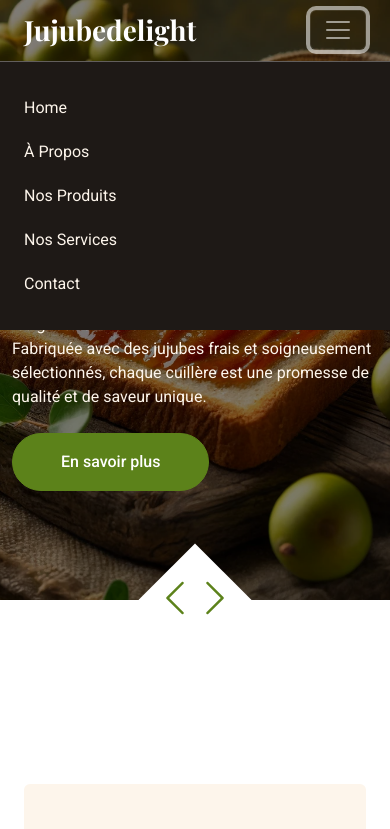
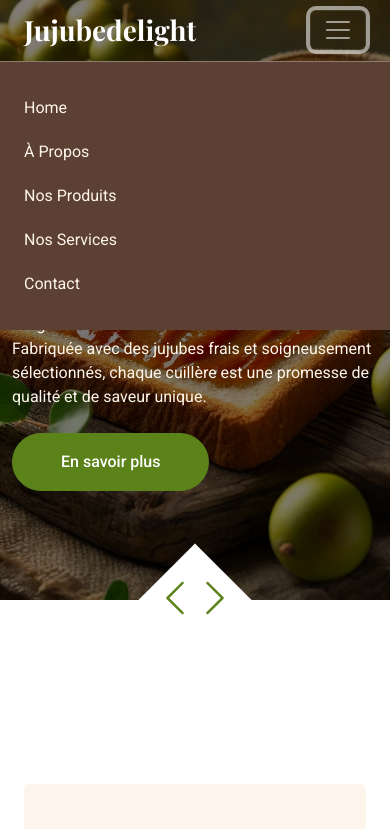
Before and after one commit to mohamed0801/jujubedelight, a plain HTML site: page website/index.html in a window 390 px wide. Both pictures are taken after a click on the button 338 px from the left and 29 px from the top of the page. Shown: the top 829 px of the page. Drawn offline with nearby package versions, Linux system fonts and the light colour scheme.

Commit message:
New Commit

```diff
--- a/website/css/style.css
+++ b/website/css/style.css
@@ -111,7 +111,7 @@ h6,
   .navbar .navbar-nav {
     margin-top: 10px;
     border-top: 1px solid rgba(255, 255, 255, 0.3);
-    background: var(--dark);
+    background: #5c4033;
   }
 
   .navbar .navbar-nav .nav-link {
```
